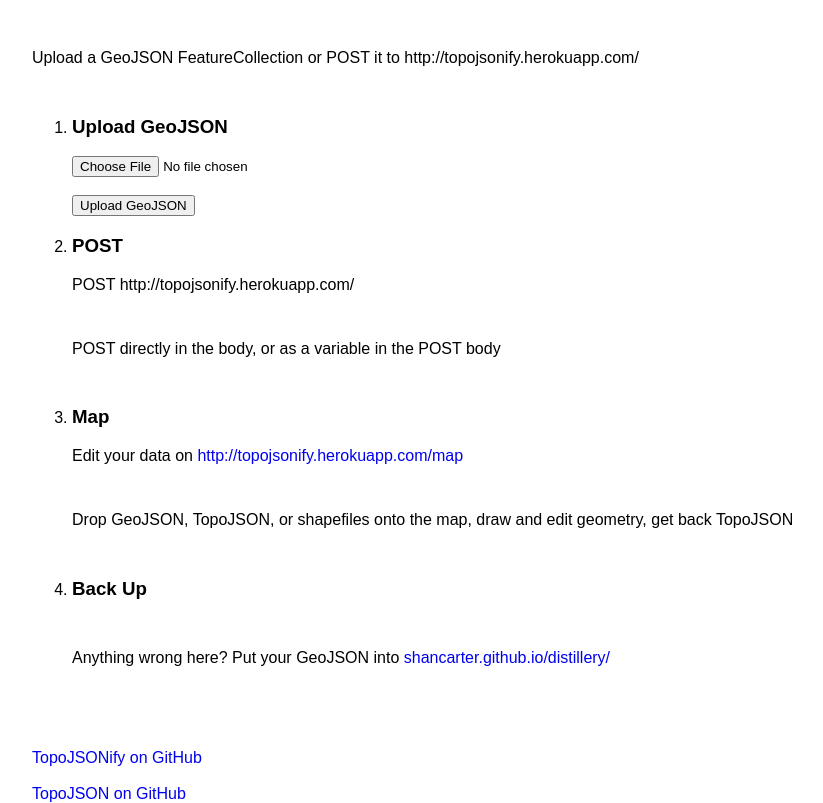
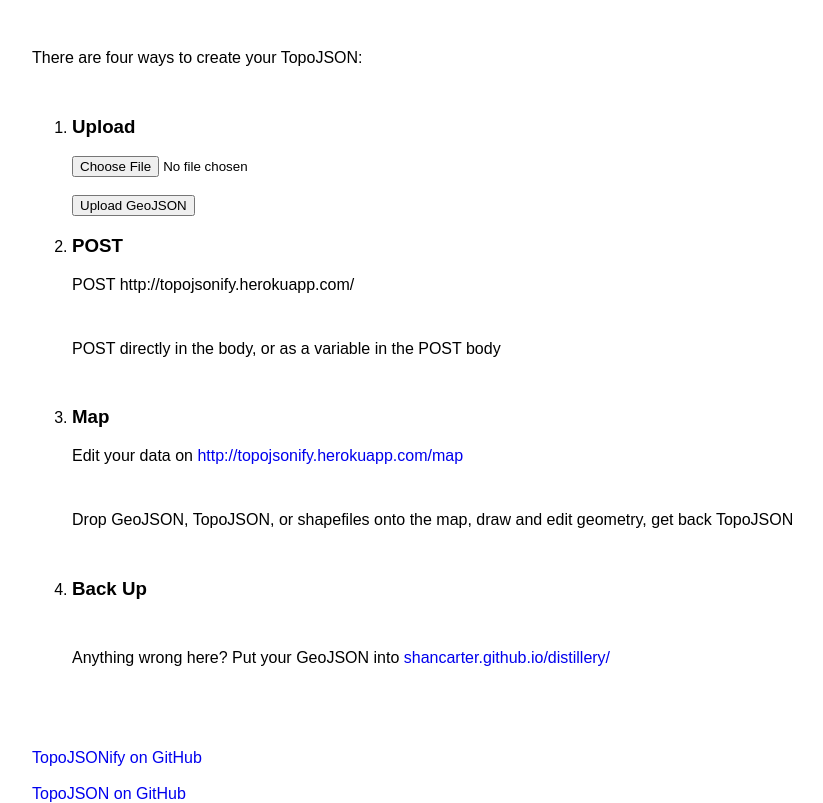
Before and after one commit to CityOfBoston/TopoJSONify, a website: page index.html in a window 1280 px wide. Shown: the part 61-864 px from the top of the page, without its empty margins (224-1047 px from the left). Drawn offline with Linux system fonts and the light colour scheme; a web font is replaced by a local one.

Commit message:
upgrade TopoJSON

```diff
--- a/index.html
+++ b/index.html
@@ -35,11 +35,11 @@
     <h1>TopoJSONify: <small>A Simple API</small></h3>
     <div class="content">
       <p>
-        Upload a GeoJSON FeatureCollection or POST it to http://topojsonify.herokuapp.com/
+        There are four ways to create your TopoJSON:
       </p>
       <ol>
         <li>
-          <h3>Upload GeoJSON</h3>
+          <h3>Upload</h3>
           <form enctype="multipart/form-data" action="/" method="POST">
             <input type="file" name="geojson"/>
             <br/>
--- a/package.json
+++ b/package.json
@@ -4,7 +4,7 @@
   , "private": true
   , "dependencies": {
       "express": "3.X"
-    , "topojson": "1.4.0"
+    , "topojson": "1.4.1"
   },
   "engines": {
         "node": "0.8.X",
```
